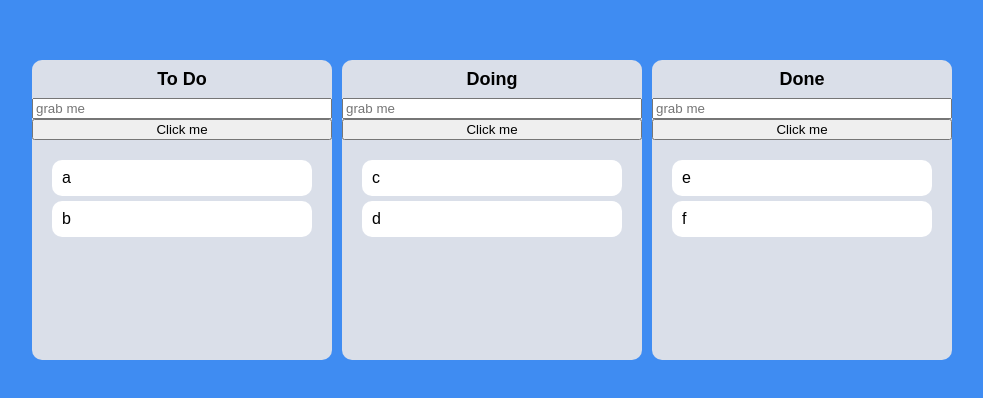
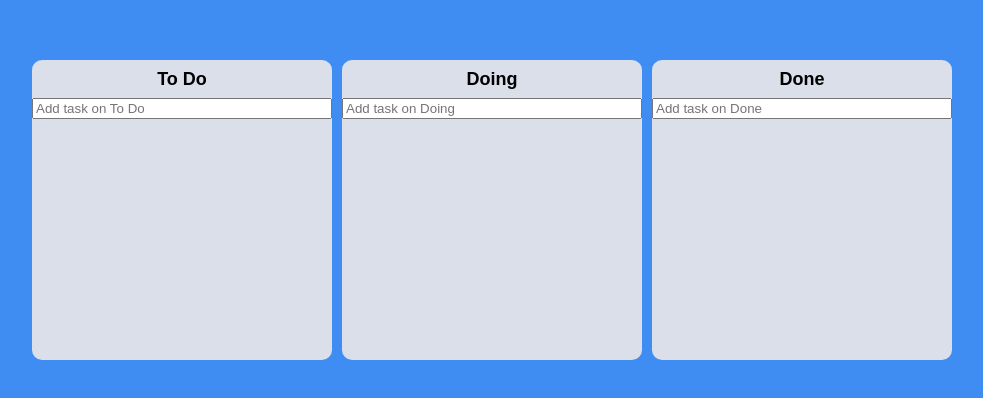
Before and after one commit to YuchanJung/dnd, a React (Create React App) app: page / in a window 1280 px wide. Shown: the part 190-588 px from the top of the page, without its empty margins (148-1131 px from the left). Built offline with nearby package versions, Linux system fonts and the light colour scheme.

Commit message:
creating tasks

```diff
--- a/src/App.tsx
+++ b/src/App.tsx
@@ -31,8 +31,9 @@
       // same board movement
       setToDos((prevBoards) => {
         const boardCopy = [...prevBoards[source.droppableId]]; // same with destination.droppableId
+        const taskObj = boardCopy[source.index];
         boardCopy.splice(source.index, 1);
-        boardCopy.splice(destination.index, 0, draggableId);
+        boardCopy.splice(destination.index, 0, taskObj);
         const newBoards = { ...prevBoards, [source.droppableId]: boardCopy };
         return newBoards;
       });
@@ -42,8 +43,9 @@
       setToDos((prevBoards) => {
         const destinationBoard = [...prevBoards[destination.droppableId]];
         const sourceBoard = [...prevBoards[source.droppableId]];
+        const taskObj = sourceBoard[source.index]
         sourceBoard.splice(source.index, 1);
-        destinationBoard.splice(destination.index, 0, draggableId);
+        destinationBoard.splice(destination.index, 0, taskObj);
         const newBoards = {
           ...prevBoards,
           [destination.droppableId]: destinationBoard,
--- a/src/Components/Board.tsx
+++ b/src/Components/Board.tsx
@@ -1,7 +1,9 @@
-import { useRef } from "react";
+import { useForm } from "react-hook-form";
 import { Droppable } from "react-beautiful-dnd";
 import styled from "styled-components";
 import DraggableCard from "./DraggableCard";
+import { IToDo, toDosState } from "../atom";
+import { useSetRecoilState } from "recoil";
 
 const Wrapper = styled.div`
   display: flex;
@@ -39,23 +41,41 @@
 `;
 
 interface IBoardProps {
-  toDos: string[];
+  toDos: IToDo[];
   boardId: string;
 }
 
+const Form = styled.form`
+  width: 100%;
+  input {
+    width: 100%;
+  }
+`;
+
+interface IForm {
+  toDo: string;
+}
+
 function Board({ toDos, boardId }: IBoardProps) {
-  const inputRef = useRef<HTMLInputElement>(null);
-  const onClick = () => {
-    inputRef.current?.focus();
-    setTimeout(() => {
-      inputRef.current?.blur();
-    }, 5000);
+  const setToDos = useSetRecoilState(toDosState);
+  const { register, setValue, handleSubmit } = useForm<IForm>();
+  const onValid = ({ toDo }: IForm) => {
+    const newToDo: IToDo = { id: Date.now(), text: toDo };
+    setToDos((allBoards) => {
+      return { ...allBoards, [boardId]: [...allBoards[boardId], newToDo] };
+    });
+    setValue("toDo", "");
   };
   return (
     <Wrapper>
       <Title>{boardId}</Title>
-      <input ref={inputRef} placeholder="grab me" />
-      <button onClick={onClick}>Click me</button>
+      <Form onSubmit={handleSubmit(onValid)}>
+        <input
+          {...register("toDo", { required: true })}
+          type="text"
+          placeholder={`Add task on ${boardId}`}
+        />
+      </Form>
       <Droppable droppableId={boardId}>
         {(provided, snapshot) => (
           <Area
@@ -66,7 +86,12 @@
             {...provided.droppableProps}
           >
             {toDos.map((toDo, index) => (
-              <DraggableCard key={toDo} toDo={toDo} index={index} />
+              <DraggableCard
+                key={toDo.id}
+                toDoId={toDo.id}
+                toDoText={toDo.text}
+                index={index}
+              />
             ))}
             {provided.placeholder}
           </Area>
--- a/src/Components/DraggableCard.tsx
+++ b/src/Components/DraggableCard.tsx
@@ -13,14 +13,14 @@
 `;
 
 interface IDraggableCardProps {
-  toDo: string;
+  toDoId: number;
+  toDoText: string;
   index: number;
 }
 
-function DraggableCard({ toDo, index }: IDraggableCardProps) {
-  console.log(toDo, "has been rendered");
+function DraggableCard({ toDoId, toDoText, index }: IDraggableCardProps) {
   return (
-    <Draggable draggableId={toDo} index={index}>
+    <Draggable draggableId={toDoId.toString()} index={index}>
       {(provided, snapshot) => (
         <Card
           isDragging={snapshot.isDragging}
@@ -28,7 +28,7 @@
           {...provided.dragHandleProps}
           {...provided.draggableProps}
         >
-          {toDo}
+          {toDoText}
         </Card>
       )}
     </Draggable>
--- a/src/atom.tsx
+++ b/src/atom.tsx
@@ -1,10 +1,15 @@
 import { atom } from "recoil";
 
+export interface IToDo {
+  id: number;
+  text: string;
+}
+
 interface IToDoState {
-  [key: string]: string[];
+  [key: string]: IToDo[];
 }
 
 export const toDosState = atom<IToDoState>({
   key: "toDos",
-  default: { "To Do": ["a", "b"], Doing: ["c", "d"], Done: ["e", "f"] },
+  default: { "To Do": [], Doing: [], Done: [] },
 });
```
